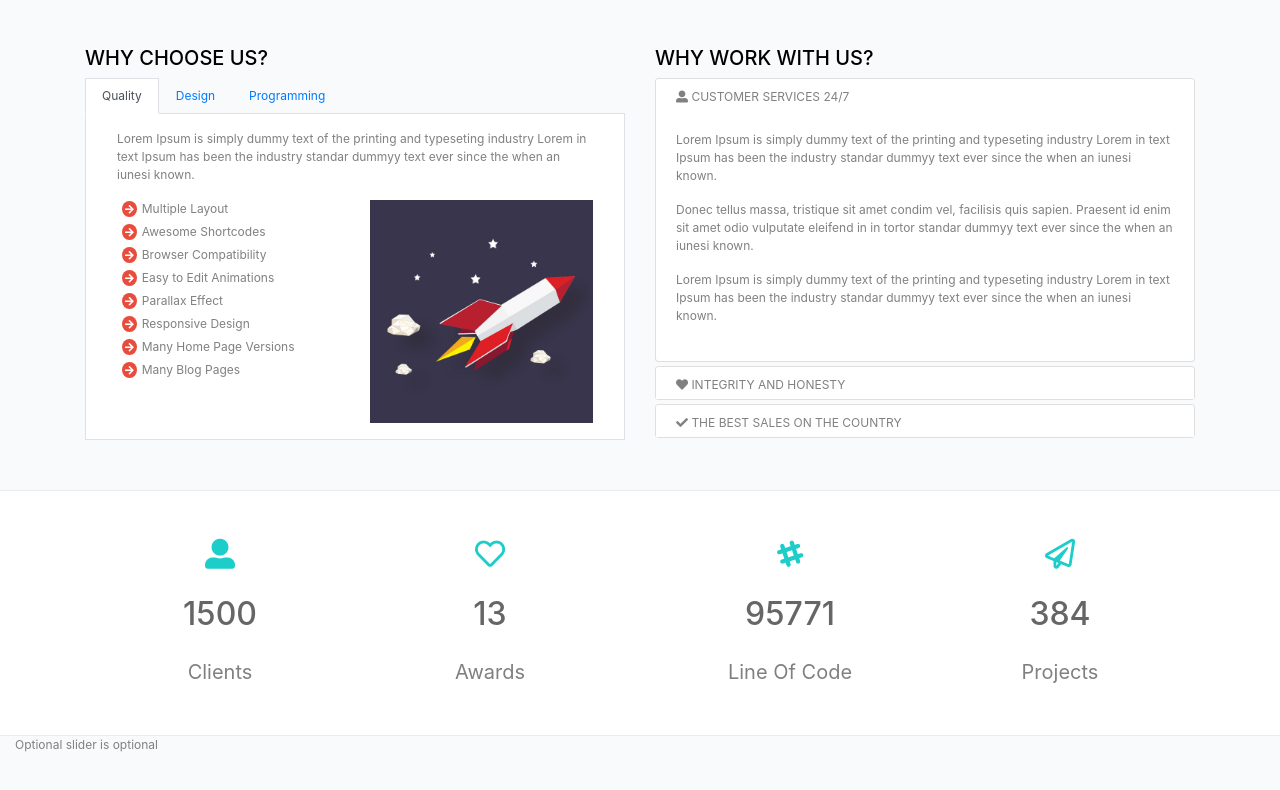
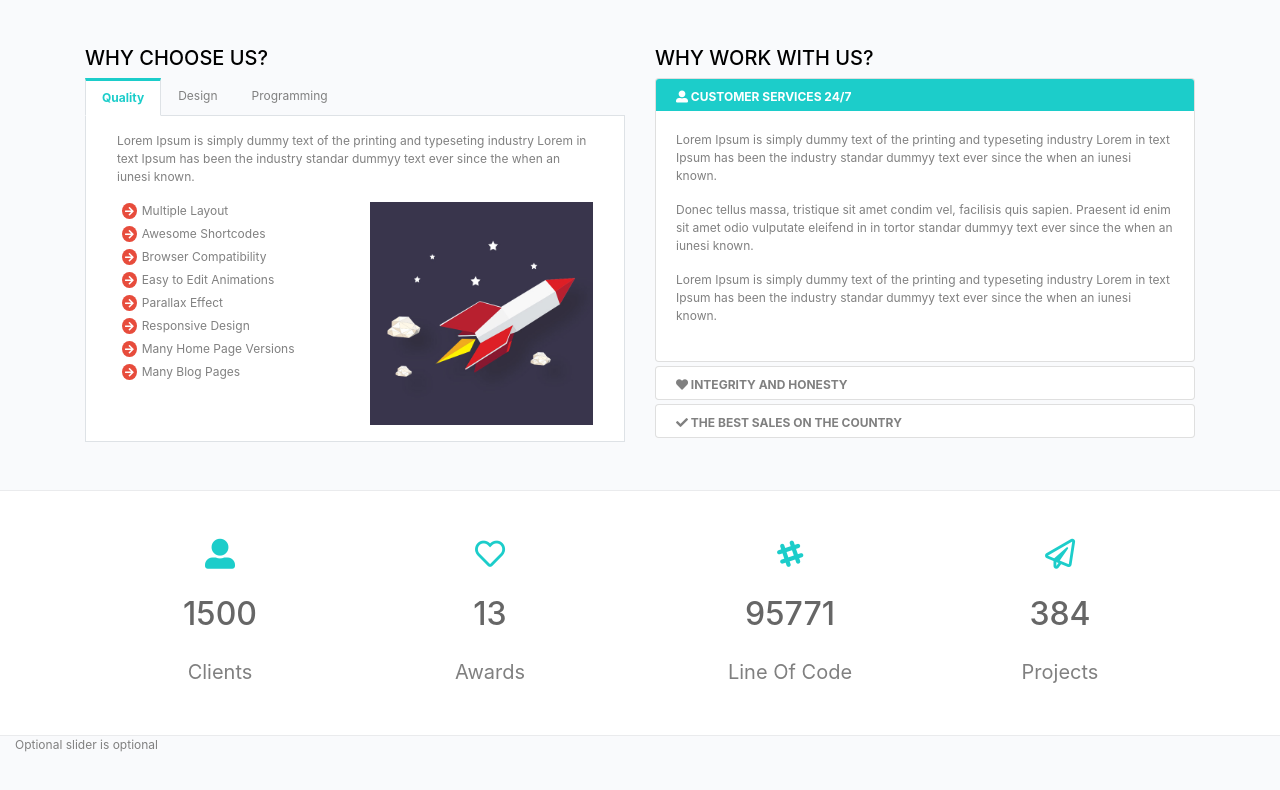
Before and after one commit to MantasZakas/Front-end-final-project, a website: page index.html in a window 1280 px wide. Shown: the part 1569-2359 px from the top of the page. Drawn offline with nearby package versions, Linux system fonts and the light colour scheme; some packages are replaced by stand-ins of ours.

Commit message:
Tabs and accordion highlight done

```diff
--- a/index.html
+++ b/index.html
@@ -395,13 +395,13 @@
                 <h3>WHY CHOOSE US?</h3>
                 <!-- Nav tabs -->
                 <ul class="nav nav-tabs">
-                    <li class="nav-item">
+                    <li class="nav-item tab-header">
                         <a class="nav-link active rounded-0" data-toggle="tab" href="#home">Quality</a>
                     </li>
-                    <li class="nav-item">
+                    <li class="nav-item tab-header">
                         <a class="nav-link rounded-0" data-toggle="tab" href="#menu1">Design</a>
                     </li>
-                    <li class="nav-item">
+                    <li class="nav-item tab-header">
                         <a class="nav-link rounded-0" data-toggle="tab" href="#menu2">Programming</a>
                     </li>
                 </ul>
@@ -479,8 +479,8 @@
                 <h3>WHY WORK WITH US?</h3>
                 <div id="accordion">
                     <div class="card my-1">
-                        <div class="card-header py-1 border-bottom-0" data-toggle="collapse" href="#collapseOne">
-                            <a><i class="fas fa-user-alt"></i> CUSTOMER SERVICES 24/7</a>
+                        <div class="card-header accordion-header py-1 border-bottom-0" data-toggle="collapse" href="#collapseOne">
+                            <a><i class="fas fa-user-alt"></i><b> CUSTOMER SERVICES 24/7</b></a>
                         </div>
                         <div id="collapseOne" class="collapse show" data-parent="#accordion">
                             <div class="card-body">
@@ -497,8 +497,8 @@
                         </div>
                     </div>
                     <div class="card my-1">
-                        <div class="card-header py-1 border-bottom-0" data-toggle="collapse" href="#collapseTwo">
-                            <a><i class="fas fa-heart"></i> INTEGRITY AND HONESTY</a>
+                        <div class="card-header accordion-header collapsed py-1 border-bottom-0" data-toggle="collapse" href="#collapseTwo">
+                            <a><i class="fas fa-heart"></i><b> INTEGRITY AND HONESTY</b></a>
                         </div>
                         <div id="collapseTwo" class="collapse" data-parent="#accordion">
                             <div class="card-body">
@@ -515,8 +515,8 @@
                         </div>
                     </div>
                     <div class="card my-1">
-                        <div class="card-header py-1 border-bottom-0" data-toggle="collapse" href="#collapseThree">
-                            <a><i class="fas fa-check"></i> THE BEST SALES ON THE COUNTRY</a>
+                        <div class="card-header accordion-header collapsed py-1 border-bottom-0" data-toggle="collapse" href="#collapseThree">
+                            <a><i class="fas fa-check"></i><b> THE BEST SALES ON THE COUNTRY</b></a>
                         </div>
                         <div id="collapseThree" class="collapse" data-parent="#accordion">
                             <div class="card-body">
--- a/scss/style.scss
+++ b/scss/style.scss
@@ -315,6 +315,30 @@ footer {
   }
 }
 
+.tab-header {
+  a {
+    color: $secondary-color;
+  }
+  .active {
+    color: $primary-color !important;
+    font-weight: bold;
+    border-top : solid $primary-color !important;
+  }
+}
+
+.accordion-header {
+  background-color: $primary-color;
+  b, i {
+    color: white;
+  }
+}
+.accordion-header.collapsed {
+  background-color: unset;
+  b, i {
+    color: unset;
+  }
+}
+
 .background-grey {
   background-color: #f9fafc;
   border: solid #eaebed;
```
Also changed, not shown: css/style.css.
